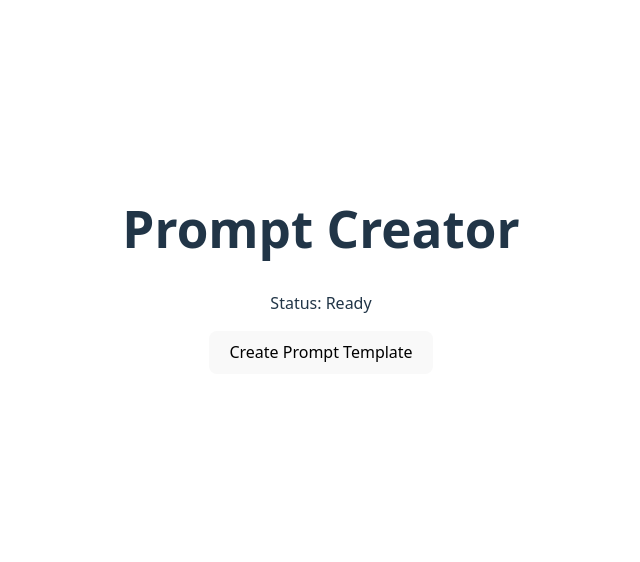
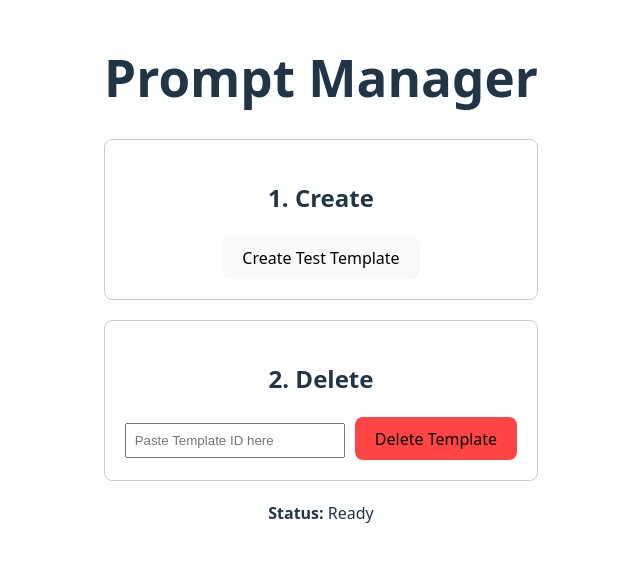
Before and after one commit to induction-axiom/prompt-gallery, a React (Vite) app: page / in a window 1280 px wide. Shown: the part 130-692 px from the top of the page, without its empty margins (319-959 px from the left). Built offline with nearby package versions, Linux system fonts and the light colour scheme.

Commit message:
feat: implement prompt template deletion with a new Cloud Function and updated UI.

```diff
--- a/src/App.jsx
+++ b/src/App.jsx
@@ -5,9 +5,11 @@ import { app } from "./firebase";
 
 function App() {
   const [status, setStatus] = useState("Ready");
+  // State to hold the ID of the template to delete
+  const [templateIdToDelete, setTemplateIdToDelete] = useState("");
 
   const saveTemplate = async () => {
-    setStatus("Calling function...");
+    setStatus("Calling create function...");
     const functions = getFunctions(app);
     const createTemplate = httpsCallable(functions, 'createPromptTemplate');
 
@@ -19,21 +21,67 @@ model: gemini-1.5-flash
 ---
 Tell me a joke about a software engineer.`
       });
-      console.log("Success:", result);
-      setStatus("Template Created! Check Console.");
+
+      console.log("Creation Success:", result);
+      // Helpful message to find the ID for testing delete
+      setStatus("Template Created! Check Console for the ID (look for 'name' field).");
     } catch (error) {
       console.error("Error:", error);
-      setStatus("Error: " + error.message);
+      setStatus("Create Error: " + error.message);
+    }
+  };
+
+  const deleteTemplate = async () => {
+    if (!templateIdToDelete) {
+      setStatus("Please enter a Template ID first.");
+      return;
+    }
+
+    setStatus("Calling delete function...");
+    const functions = getFunctions(app);
+    const deleteFn = httpsCallable(functions, 'deletePromptTemplate');
+
+    try {
+      // Pass the ID to the backend function
+      await deleteFn({ templateId: templateIdToDelete });
+
+      console.log("Delete Success");
+      setStatus(`Successfully deleted template: ${templateIdToDelete}`);
+      setTemplateIdToDelete(""); // Clear input on success
+    } catch (error) {
+      console.error("Error:", error);
+      setStatus("Delete Error: " + error.message);
     }
   };
 
   return (
     <div className="card">
-      <h1>Prompt Creator</h1>
-      <p>Status: {status}</p>
-      <button onClick={saveTemplate}>
-        Create Prompt Template
-      </button>
+      <h1>Prompt Manager</h1>
+
+      <div style={{ padding: '20px', border: '1px solid #ccc', borderRadius: '8px', marginBottom: '20px' }}>
+        <h2>1. Create</h2>
+        <button onClick={saveTemplate}>
+          Create Test Template
+        </button>
+      </div>
+
+      <div style={{ padding: '20px', border: '1px solid #ccc', borderRadius: '8px' }}>
+        <h2>2. Delete</h2>
+        <input
+          type="text"
+          value={templateIdToDelete}
+          onChange={(e) => setTemplateIdToDelete(e.target.value)}
+          placeholder="Paste Template ID here"
+          style={{ padding: '8px', marginRight: '10px', width: '200px' }}
+        />
+        <button onClick={deleteTemplate} style={{ backgroundColor: '#ff4444' }}>
+          Delete Template
+        </button>
+      </div>
+
+      <div style={{ marginTop: '20px' }}>
+        <strong>Status:</strong> {status}
+      </div>
     </div>
   )
 }
```
Also changed, not shown: 1 other file (tests, documents, lock files or other folders).
